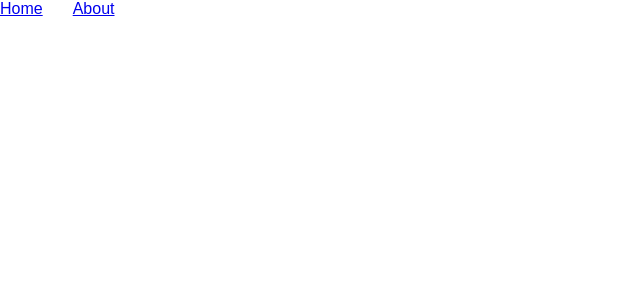
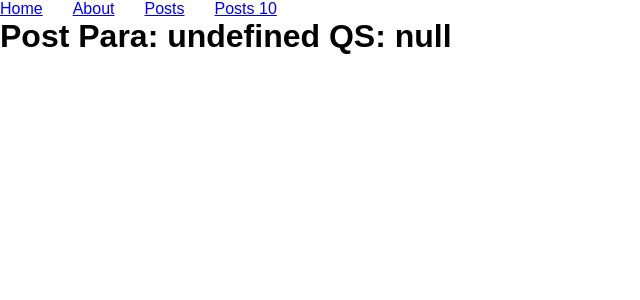
Before and after one commit to joaolucassb/react-router-dom-studies, a React (Vite) app: page /posts in a window 1280 px wide. Before the commit this address had no page. Shown: the top 300 px of the page, without its empty margins (0-640 px from the left). Built offline with nearby package versions, Linux system fonts and the light colour scheme.

Commit message:
UseParams Routes

```diff
--- a/src/components/Menu/index.tsx
+++ b/src/components/Menu/index.tsx
@@ -11,6 +11,12 @@
             <li>
                <Link to="/about">About</Link>
             </li>
+            <li>
+               <Link to="/posts">Posts</Link>
+            </li>
+            <li>
+               <Link to="/posts/10">Posts 10</Link>
+            </li>
         </ul>
     </nav>
     )
--- /dev/null
+++ b/src/components/Post/index.tsx
@@ -0,0 +1,14 @@
+import { useParams, useSearchParams } from 'react-router-dom';
+import './style.css';
+
+export const Post = () => {
+    const params = useParams();
+    const { id } = params;
+    const [qs] = useSearchParams();
+
+    return (
+    <div>
+        <h1>Post {`Para: ${id}`} {`QS: ${qs.get('user')}`}</h1>
+    </div>
+    )
+}
--- a/src/main.tsx
+++ b/src/main.tsx
@@ -6,6 +6,7 @@
 import { Home } from './components/Home';
 import { About } from './components/About';
 import { Menu } from './components/Menu';
+import { Post } from './components/Post';
 
 ReactDOM.createRoot(document.getElementById('root') as HTMLElement).render(
   <React.StrictMode>
@@ -14,6 +15,8 @@
       <Routes>
         <Route path="/" element={<Home />} />
         <Route path="/about" element={<About />} />
+        <Route path="/posts/:id" element={<Post />} />
+        <Route path="/posts" element={<Post />} />
       </Routes>
     </BrowserRouter>
   </React.StrictMode>,
```
Also changed, not shown: src/components/About copy/index.tsx (added, +9 -0 lines), src/components/Home copy/index.tsx (deleted, +0 -10 lines), src/components/About copy/style.css (added), src/components/Post/style.css (added).
